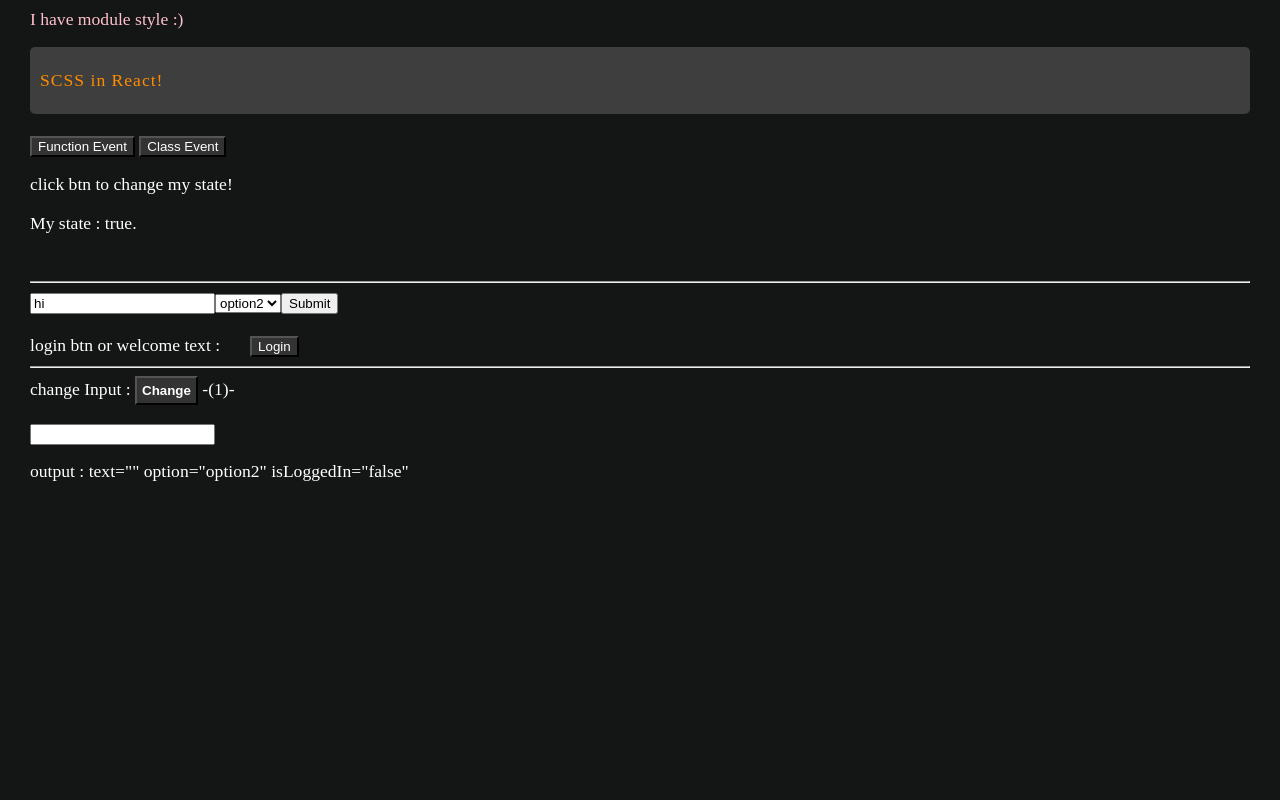
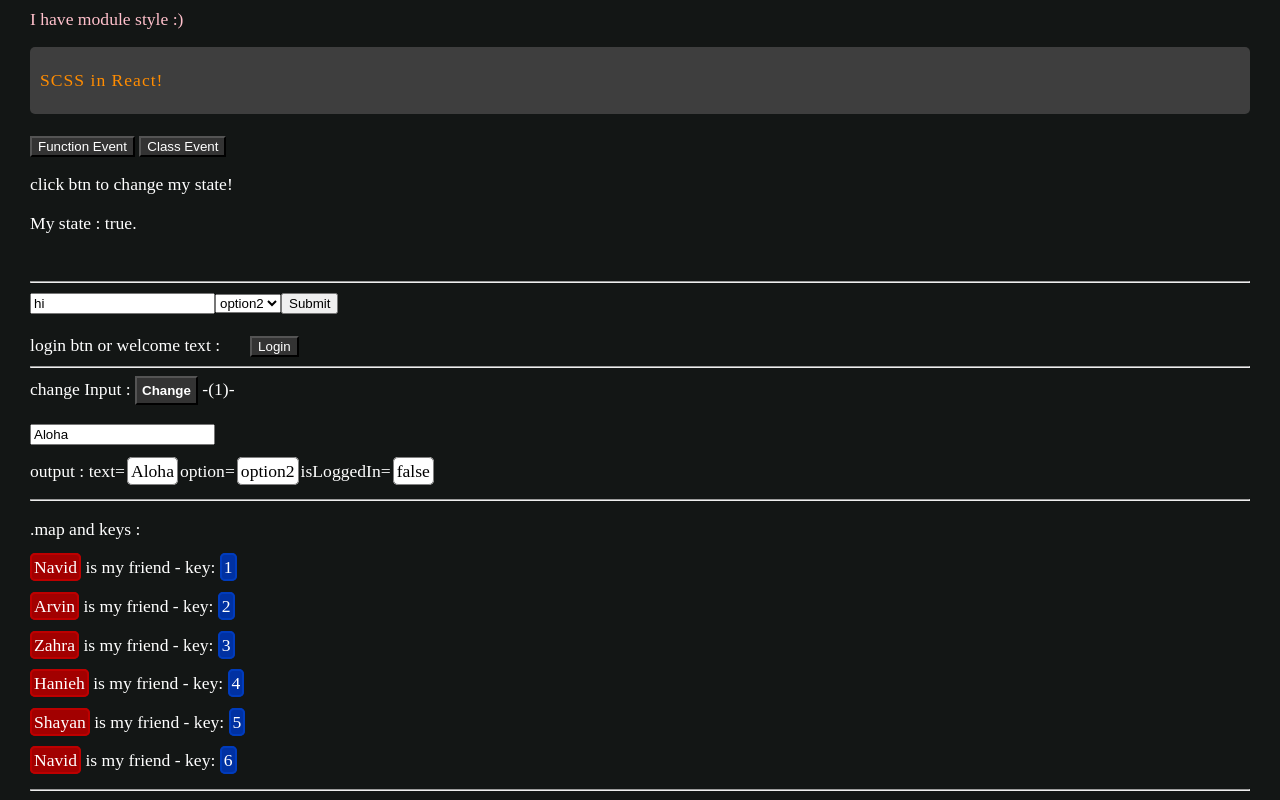
Before and after one commit to Ali-Sdg90/Learning-React-, a React (Create React App) app in the folder Playground/: page / in a window 1280 px wide. Shown: the part 1204-2004 px from the top of the page. Before the commit the page ends 1703 px from the top, so only its background shows below. Built offline with nearby package versions, Linux system fonts and the light colour scheme.

Commit message:
Update project until Vid52

```diff
--- a/Playground/src/App.js
+++ b/Playground/src/App.js
@@ -17,6 +17,7 @@ import ClassEvent from "./components/ClassEvent";
 import Inputs from "./components/Inputs";
 import Conditional from "./components/Conditional";
 import ShowInfoRecap from "./components/ShowInfoRecap";
+import MapComponent from "./components/MapAndKey";
 
 import styles from "./components/App.module.css";
 import "./App.css";
@@ -49,8 +50,8 @@ class App extends React.Component {
                 <DynamicContent />
                 <Info name="Ali" age="21" favColor="Blue" />
                 <Info name="Navid" age="82" favColor="Red" />
-                <Info name="Hanieh" age="21" favColor="Blue">
-                    I Love Her :&#41;
+                <Info name="Hanieh" age="21" favColor="Purple">
+                    IlH
                 </Info>
                 <InfoFunc name="Function" age="Cooler" favColor="undefined" />
                 <AddHr />
@@ -76,7 +77,10 @@ class App extends React.Component {
                 <Inputs />
                 <Conditional />
                 <AddHr />
-                <ShowInfoRecap/>
+                <ShowInfoRecap />
+                <AddHr />
+                <MapComponent />
+                <AddHr />
             </>
         );
     }
--- /dev/null
+++ b/Playground/src/components/MapAndKey.js
@@ -0,0 +1,35 @@
+import React, { Component } from "react";
+
+import styles from "./MapAndKey.module.css";
+
+class mapComponent extends Component {
+    constructor() {
+        super();
+        this.state = {
+            friends: [
+                { id: 1, name: "Navid" },
+                { id: 2, name: "Arvin" },
+                { id: 3, name: "Zahra" },
+                { id: 4, name: "Hanieh" },
+                { id: 5, name: "Shayan" },
+                { id: 6, name: "Navid" },
+            ],
+        };
+    }
+    render() {
+        return (
+            <>
+                <p>.map and keys :</p>
+                {this.state.friends.map((friend) => (
+                    <p key={friend.id}>
+                        <span className={styles.friends}>{friend.name}</span> is
+                        my friend - key:{" "}
+                        <span className={styles.keys}>{friend.id}</span>
+                    </p>
+                ))}
+            </>
+        );
+    }
+}
+
+export default mapComponent;
--- /dev/null
+++ b/Playground/src/components/MapAndKey.module.css
@@ -0,0 +1,13 @@
+.friends{
+    background: rgb(162, 0, 0);
+    border: 2px solid rgb(189, 0, 0);
+    padding: 2px;
+    border-radius: 5px;
+}
+
+.keys{
+    background: rgb(0, 49, 162);
+    border: 2px solid rgb(0, 60, 189);
+    padding: 2px;
+    border-radius: 5px;
+}
--- a/Playground/src/components/ShowInfoRecap.js
+++ b/Playground/src/components/ShowInfoRecap.js
@@ -6,7 +6,7 @@ class ShowInfoRecap extends Component {
     constructor() {
         super();
         this.state = {
-            text: "",
+            text: "Aloha",
             option: "option2",
             isLoggedIn: false,
             chanageOrder: 0,
@@ -14,11 +14,12 @@ class ShowInfoRecap extends Component {
     }
 
     submitInput = (event) => {
-        this.setState((pervState) => ({
-            chanageOrder: pervState.chanageOrder + 1,
-        }),()=>(
-            console.log("Change!")
-        ));
+        this.setState(
+            (pervState) => ({
+                chanageOrder: pervState.chanageOrder + 1,
+            }),
+            () => console.log("Change!")
+        );
     };
 
     changeOptions = (event) => {
@@ -101,14 +102,16 @@ class ShowInfoRecap extends Component {
                 >
                     Change
                 </button>
-                <span> -({chanageOrder+1})-</span>
+                <span> -({chanageOrder + 1})-</span>
                 <br></br>
 
                 <p className={styles.input}>{input}</p>
 
                 <p>
-                    output : text="{text}" option="{option}" isLoggedIn="
-                    {String(isLoggedIn)}"
+                    output : text=<span className={styles.output}>{text}</span>
+                     option=<span className={styles.output}>{option}</span>
+                    isLoggedIn=
+                    <span className={styles.output}>{String(isLoggedIn)}</span>
                 </p>
             </>
         );
--- a/Playground/src/components/ShowInfoRecap.module.css
+++ b/Playground/src/components/ShowInfoRecap.module.css
@@ -6,3 +6,12 @@
 .input{
     height: 20px;
 }
+
+.output{
+    background: white;
+    color: black;
+    padding: 3px;
+    border-radius: 5px;
+    border: 1px solid gray;
+    margin: 2px;
+}
--- a/Playground/src/components/State.js
+++ b/Playground/src/components/State.js
@@ -11,7 +11,7 @@ class State extends Component {
 
     changeHandler = () => {
         this.setState({
-            name: "Hanieh",
+            name: "Ahmad",
         });
     };
 
```
Also changed, not shown: 2 other files (tests, documents, lock files or other folders).
